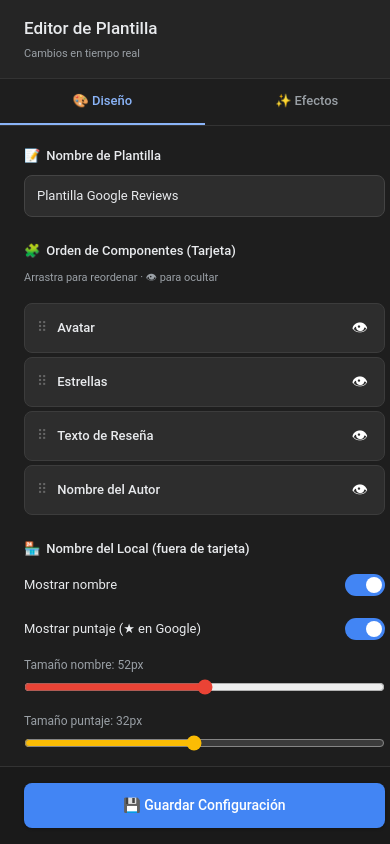
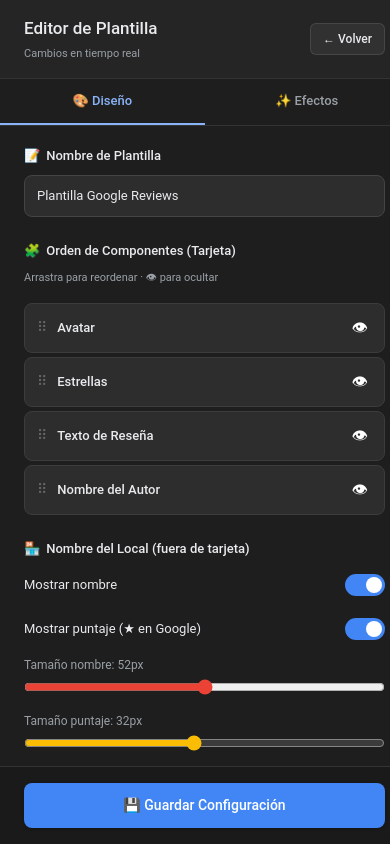
Before and after one commit to leandrovenegas/socialproofreel, a Next.js app: page /dashboard/editor in a window 390 px wide. Built offline with nearby package versions, Linux system fonts and the light colour scheme; no server answers; the database is empty.

Commit message:
reparando link

```diff
--- /dev/null
+++ b/app/dashboard/DashboardNav.tsx
@@ -0,0 +1,146 @@
+'use client';
+
+import { useState } from 'react';
+import Link from 'next/link';
+import { usePathname } from 'next/navigation';
+
+const navItems = [
+  { href: '/dashboard', label: 'Monitor', icon: '🎬' },
+  { href: '/dashboard/leads', label: 'Leads', icon: '👥' },
+  { href: '/dashboard/crm', label: 'CRM', icon: '💼' },
+  { href: '/dashboard/outreach', label: 'Outreach', icon: '💬' },
+  { href: '/dashboard/rubros', label: 'Rubros', icon: '🏷️' },
+  { href: '/dashboard/queue', label: 'Cola', icon: '📋' },
+  { href: '/dashboard/settings', label: 'Ajustes', icon: '⚙️' },
+];
+
+export default function DashboardNav() {
+  const pathname = usePathname();
+  const [isOpen, setIsOpen] = useState(false);
+
+  // No renderizar el menú si estamos en el editor de video
+  if (pathname === '/dashboard/editor') {
+    return null;
+  }
+
+  return (
+    <nav className="sticky top-0 z-50 w-full border-b border-white/10 bg-slate-950/80 backdrop-blur-md">
+      <div className="max-w-7xl mx-auto px-4 sm:px-6 lg:px-8">
+        <div className="flex items-center justify-between h-16">
+          {/* Logo y Branding */}
+          <div className="flex items-center">
+            <Link
+              href="/dashboard"
+              className="flex items-center gap-2 font-extrabold text-white text-lg tracking-tight hover:opacity-90 transition-opacity"
+            >
+              <span className="text-xl">🎬</span>
+              <span>
+                SocialProof<span className="bg-gradient-to-r from-blue-400 to-indigo-400 bg-clip-text text-transparent">REEL</span>
+              </span>
+            </Link>
+          </div>
+
+          {/* Menú de navegación Desktop */}
+          <div className="hidden md:flex items-center gap-1.5">
+            {navItems.map((item) => {
+              const isActive = item.href === '/dashboard'
+                ? pathname === '/dashboard'
+                : pathname.startsWith(item.href);
+
+              return (
+                <Link
+                  key={item.href}
+                  href={item.href}
+                  className={`flex items-center gap-1.5 px-3.5 py-2 rounded-lg text-sm font-medium border transition-all duration-200 ${
+                    isActive
+                      ? 'bg-blue-600/10 text-blue-400 border-blue-500/25 shadow-[0_0_12px_rgba(59,130,246,0.08)]'
+                      : 'text-slate-400 border-transparent hover:text-white hover:bg-white/5'
+                  }`}
+                >
+                  <span className="text-base">{item.icon}</span>
+                  <span>{item.label}</span>
+                </Link>
+              );
+            })}
+          </div>
+
+          {/* Botón de Acción Principal Desktop */}
+          <div className="hidden md:flex items-center">
+            <Link
+              href="/dashboard/editor"
+              className="flex items-center gap-1.5 px-4 py-2 rounded-lg text-sm font-semibold text-white bg-gradient-to-r from-blue-600 to-indigo-600 hover:from-blue-500 hover:to-indigo-500 shadow-md shadow-blue-500/10 transition-all duration-200 hover:scale-[1.02] active:scale-[0.98]"
+            >
+              <span>🎨</span>
+              <span>Editor</span>
+            </Link>
+          </div>
+
+          {/* Botón de Menú Mobile (Hamburger) */}
+          <div className="flex md:hidden">
+            <button
+              onClick={() => setIsOpen(!isOpen)}
+              type="button"
+              className="inline-flex items-center justify-center p-2 rounded-lg text-slate-400 hover:text-white hover:bg-slate-900 focus:outline-none transition-colors border border-transparent hover:border-white/5"
+              aria-controls="mobile-menu"
+              aria-expanded="false"
+            >
+              <span className="sr-only">Abrir menú principal</span>
+              {!isOpen ? (
+                <svg className="block h-6 w-6" fill="none" viewBox="0 0 24 24" stroke="currentColor">
+                  <path strokeLinecap="round" strokeLinejoin="round" strokeWidth="2" d="M4 6h16M4 12h16M4 18h16" />
+                </svg>
+              ) : (
+                <svg className="block h-6 w-6" fill="none" viewBox="0 0 24 24" stroke="currentColor">
+                  <path strokeLinecap="round" strokeLinejoin="round" strokeWidth="2" d="M6 18L18 6M6 6l12 12" />
+                </svg>
+              )}
+            </button>
+          </div>
+        </div>
+      </div>
+
+      {/* Menú Mobile desplegable */}
+      <div
+        className={`md:hidden overflow-hidden transition-all duration-300 ease-in-out border-b border-white/5 bg-slate-950/95 ${
+          isOpen ? 'max-h-96 opacity-100 py-3' : 'max-h-0 opacity-0 pointer-events-none'
+        }`}
+        id="mobile-menu"
+      >
+        <div className="px-2 space-y-1">
+          {navItems.map((item) => {
+            const isActive = item.href === '/dashboard'
+              ? pathname === '/dashboard'
+              : pathname.startsWith(item.href);
+
+            return (
+              <Link
+                key={item.href}
+                href={item.href}
+                onClick={() => setIsOpen(false)}
+                className={`flex items-center gap-3 px-4 py-2.5 rounded-lg text-base font-medium border transition-all ${
+                  isActive
+                    ? 'bg-blue-600/10 text-blue-400 border-blue-500/25 shadow-sm'
+                    : 'text-slate-400 border-transparent hover:text-white hover:bg-white/5'
+                }`}
+              >
+                <span>{item.icon}</span>
+                <span>{item.label}</span>
+              </Link>
+            );
+          })}
+
+          <div className="border-t border-white/10 my-3 pt-3 px-2">
+            <Link
+              href="/dashboard/editor"
+              onClick={() => setIsOpen(false)}
+              className="flex items-center justify-center gap-2 w-full px-4 py-2.5 rounded-lg text-base font-semibold text-white bg-gradient-to-r from-blue-600 to-indigo-600 shadow-md transition-all active:scale-95"
+            >
+              <span>🎨</span>
+              <span>Ir al Editor de Video</span>
+            </Link>
+          </div>
+        </div>
+      </div>
+    </nav>
+  );
+}
--- a/app/dashboard/editor/EditorClient.tsx
+++ b/app/dashboard/editor/EditorClient.tsx
@@ -1,6 +1,7 @@
 'use client';
 import React, { useState, useRef, useEffect } from 'react';
 import dynamic from 'next/dynamic';
+import Link from 'next/link';
 import { supabase } from '@/lib/supabase/client';
 import type { ComponentItem, VideoTemplateConfig, EffectsConfig, BusinessNameConfig } from '@/components/remotion/VideoTemplate';
 
@@ -143,9 +144,36 @@ export default function EditorClient() {
         display: 'flex', flexDirection: 'column', height: '100%',
       }}>
         {/* Header */}
-        <div style={{ padding: '16px 24px', borderBottom: '1px solid #333', background: '#252525' }}>
-          <h2 style={{ margin: 0, fontSize: '17px', fontWeight: 500, color: '#e8eaed' }}>Editor de Plantilla</h2>
-          <p style={{ margin: '4px 0 0', fontSize: '11px', color: '#9aa0a6' }}>Cambios en tiempo real</p>
+        <div style={{ padding: '16px 24px', borderBottom: '1px solid #333', background: '#252525', display: 'flex', justifyContent: 'space-between', alignItems: 'center' }}>
+          <div>
+            <h2 style={{ margin: 0, fontSize: '17px', fontWeight: 500, color: '#e8eaed' }}>Editor de Plantilla</h2>
+            <p style={{ margin: '4px 0 0', fontSize: '11px', color: '#9aa0a6' }}>Cambios en tiempo real</p>
+          </div>
+          <Link
+            href="/dashboard"
+            style={{
+              textDecoration: 'none',
+              background: 'rgba(255,255,255,0.06)',
+              border: '1px solid rgba(255,255,255,0.1)',
+              color: '#e8eaed',
+              padding: '6px 12px',
+              borderRadius: '6px',
+              fontSize: '12px',
+              fontWeight: 500,
+              transition: 'all 0.2s',
+              cursor: 'pointer'
+            }}
+            onMouseEnter={(e) => {
+              e.currentTarget.style.background = 'rgba(255,255,255,0.12)';
+              e.currentTarget.style.borderColor = 'rgba(255,255,255,0.2)';
+            }}
+            onMouseLeave={(e) => {
+              e.currentTarget.style.background = 'rgba(255,255,255,0.06)';
+              e.currentTarget.style.borderColor = 'rgba(255,255,255,0.1)';
+            }}
+          >
+            ← Volver
+          </Link>
         </div>
 
         {/* Tabs */}
--- /dev/null
+++ b/app/dashboard/layout.tsx
@@ -0,0 +1,22 @@
+import React from 'react';
+import DashboardNav from './DashboardNav';
+
+export const metadata = {
+  title: 'Panel de Control | Social Proof Reel',
+  description: 'Administra tus testimonios y genera videos dinámicos a partir de tus reseñas de Google.',
+};
+
+export default function DashboardLayout({
+  children,
+}: {
+  children: React.ReactNode;
+}) {
+  return (
+    <div className="flex flex-col min-h-screen bg-[#020617]">
+      <DashboardNav />
+      <div className="flex-grow w-full">
+        {children}
+      </div>
+    </div>
+  );
+}
--- a/app/dashboard/page.tsx
+++ b/app/dashboard/page.tsx
@@ -1,49 +1,118 @@
 import QueueMonitor from "./QueueMonitor";
 import Link from "next/link";
 
+const quickLinks = [
+  {
+    href: "/dashboard/leads",
+    title: "Base de Leads",
+    description: "Gestiona los testimonios recolectados de tus clientes.",
+    icon: "👥",
+    color: "from-blue-500/10 to-indigo-500/10 border-blue-500/20 text-blue-400",
+  },
+  {
+    href: "/dashboard/crm",
+    title: "CRM Leads",
+    description: "Flujo de prospección y estado del pipeline en tiempo real.",
+    icon: "💼",
+    color: "from-emerald-500/10 to-teal-500/10 border-emerald-500/20 text-emerald-400",
+  },
+  {
+    href: "/dashboard/outreach",
+    title: "Outreach WA",
+    description: "Envía videos generados automáticamente por WhatsApp.",
+    icon: "💬",
+    color: "from-green-500/10 to-emerald-500/10 border-green-500/20 text-green-400",
+  },
+  {
+    href: "/dashboard/rubros",
+    title: "Rubros / Nichos",
+    description: "Clasifica y organiza prospectos según su sector.",
+    icon: "🏷️",
+    color: "from-amber-500/10 to-orange-500/10 border-amber-500/20 text-amber-400",
+  },
+  {
+    href: "/dashboard/queue",
+    title: "Cola Detallada",
+    description: "Administración completa e histórico de tareas de video.",
+    icon: "📋",
+    color: "from-purple-500/10 to-pink-500/10 border-purple-500/20 text-purple-400",
+  },
+  {
+    href: "/dashboard/editor",
+    title: "Editor de Plantilla",
+    description: "Ajusta diseños, colores y efectos en tiempo real.",
+    icon: "🎨",
+    color: "from-indigo-500/10 to-purple-500/10 border-indigo-500/20 text-indigo-400",
+  },
+  {
+    href: "/dashboard/settings",
+    title: "Ajustes de Marca",
+    description: "Configura tipografía y branding general del lienzo.",
+    icon: "⚙️",
+    color: "from-slate-500/10 to-slate-700/10 border-slate-500/20 text-slate-400",
+  },
+];
+
 export default function DashboardPage() {
   return (
-    <div className="max-w-6xl mx-auto p-4 md:p-8">
-      <div className="flex flex-col md:flex-row md:items-center justify-between gap-4 mb-8">
-        <div>
-          <h1 className="text-3xl font-bold text-white tracking-tight">Generation Queue</h1>
-          <p className="text-slate-400 mt-2 text-lg">Monitor and review your synthesized video assets in real-time.</p>
-        </div>
+    <div className="max-w-7xl mx-auto p-4 md:p-8 space-y-10">
+      {/* Header Sección Principal */}
+      <div className="border-b border-white/5 pb-6">
+        <h1 className="text-3xl font-extrabold text-white tracking-tight sm:text-4xl bg-gradient-to-r from-white via-slate-100 to-slate-400 bg-clip-text text-transparent">
+          Panel de Control
+        </h1>
+        <p className="text-slate-400 mt-2 text-lg">
+          Genera, monitorea y distribuye reels dinámicos a partir de reseñas de Google Maps.
+        </p>
+      </div>
 
-        {/* Actions / Navigation */}
-        <div className="flex gap-3">
-          <Link
-            href="/dashboard/leads"
-            className="inline-flex items-center justify-center px-5 py-2.5 bg-[#020617] text-white border border-white/10 rounded-lg hover:bg-slate-900 transition-colors shadow-sm font-medium"
-          >
-            <svg className="w-4 h-4 mr-2 text-slate-400" fill="none" viewBox="0 0 24 24" stroke="currentColor">
-              <path strokeLinecap="round" strokeLinejoin="round" strokeWidth={2} d="M12 4.354a4 4 0 110 5.292M15 21H3v-1a6 6 0 0112 0v1zm0 0h6v-1a6 6 0 00-9-5.197M13 7a4 4 0 11-8 0 4 4 0 018 0z" />
-            </svg>
-            Leads
-          </Link>
-          <Link
-            href="/dashboard/crm"
-            className="inline-flex items-center justify-center px-5 py-2.5 bg-[#020617] text-white border border-white/10 rounded-lg hover:bg-slate-900 transition-colors shadow-sm font-medium"
-          >
-            <svg className="w-4 h-4 mr-2 text-slate-400" fill="none" viewBox="0 0 24 24" stroke="currentColor">
-              <path strokeLinecap="round" strokeLinejoin="round" strokeWidth={2} d="M9 5H7a2 2 0 00-2 2v12a2 2 0 002 2h10a2 2 0 002-2V7a2 2 0 00-2-2h-2M9 5a2 2 0 002 2h2a2 2 0 002-2M9 5a2 2 0 012-2h2a2 2 0 012 2m-3 7h3m-3 4h3m-6-4h.01M9 16h.01" />
-            </svg>
-            CRM Leads
-          </Link>
-          <Link
-            href="/dashboard/settings"
-            className="inline-flex items-center justify-center px-5 py-2.5 bg-[#020617] text-white border border-white/10 rounded-lg hover:bg-slate-900 transition-colors shadow-sm font-medium"
-          >
-            <svg className="w-4 h-4 mr-2 text-slate-400" fill="none" viewBox="0 0 24 24" stroke="currentColor">
-              <path strokeLinecap="round" strokeLinejoin="round" strokeWidth={2} d="M10.325 4.317c.426-1.756 2.924-1.756 3.35 0a1.724 1.724 0 002.573 1.066c1.543-.94 3.31.826 2.37 2.37a1.724 1.724 0 001.065 2.572c1.756.426 1.756 2.924 0 3.35a1.724 1.724 0 00-1.066 2.573c.94 1.543-.826 3.31-2.37 2.37a1.724 1.724 0 00-2.572 1.065c-.426 1.756-2.924 1.756-3.35 0a1.724 1.724 0 00-2.573-1.066c-1.543.94-3.31-.826-2.37-2.37a1.724 1.724 0 00-1.065-2.572c-1.756-.426-1.756-2.924 0-3.35a1.724 1.724 0 001.066-2.573c-.94-1.543.826-3.31 2.37-2.37.996.608 2.296.07 2.572-1.065z" />
-              <path strokeLinecap="round" strokeLinejoin="round" strokeWidth={2} d="M15 12a3 3 0 11-6 0 3 3 0 016 0z" />
-            </svg>
-            Settings
-          </Link>
+      {/* Grid de Accesos Directos */}
+      <div>
+        <h2 className="text-xs font-semibold text-slate-500 uppercase tracking-wider mb-4">
+          Accesos Directos a Secciones
+        </h2>
+        <div className="grid grid-cols-1 sm:grid-cols-2 lg:grid-cols-3 xl:grid-cols-4 gap-4">
+          {quickLinks.map((link) => (
+            <Link
+              key={link.href}
+              href={link.href}
+              className={`flex flex-col p-5 rounded-xl border bg-[#020617]/30 backdrop-blur-sm hover:bg-white/[0.02] hover:-translate-y-0.5 hover:shadow-lg transition-all duration-300 group ${link.color}`}
+            >
+              <div className="flex items-center justify-between mb-3">
+                <span className="text-2xl p-2 rounded-lg bg-white/5 group-hover:scale-110 transition-transform">
+                  {link.icon}
+                </span>
+                <span className="text-xs font-medium text-slate-500 group-hover:text-slate-300 transition-colors">
+                  Ir →
+                </span>
+              </div>
+              <h3 className="text-base font-bold text-white mb-1 group-hover:text-blue-400 transition-colors">
+                {link.title}
+              </h3>
+              <p className="text-xs text-slate-400 leading-relaxed">
+                {link.description}
+              </p>
+            </Link>
+          ))}
         </div>
       </div>
 
-      <QueueMonitor />
+      {/* Cola de Renderizado */}
+      <div className="space-y-4 pt-4">
+        <div className="flex items-center justify-between">
+          <h2 className="text-lg font-bold text-white flex items-center gap-2">
+            <span className="animate-pulse w-2.5 h-2.5 rounded-full bg-emerald-500"></span>
+            Monitor de Renderizado Activo
+          </h2>
+          <Link
+            href="/dashboard/queue"
+            className="text-xs font-semibold text-blue-400 hover:text-blue-300 transition-colors"
+          >
+            Ver historial completo →
+          </Link>
+        </div>
+        <QueueMonitor />
+      </div>
     </div>
   );
 }
--- /dev/null
+++ b/next.config.mjs
@@ -0,0 +1,6 @@
+/** @type {import('next').NextConfig} */
+const nextConfig = {
+  allowedDevOrigins: ["192.168.1.18"],
+};
+
+export default nextConfig;
--- a/package.json
+++ b/package.json
@@ -4,13 +4,14 @@
   "private": true,
   "scripts": {
     "dev": "next dev",
-    "build": "next build",
+    "build": "next build --webpack",
     "start": "next start",
     "lint": "eslint"
   },
   "dependencies": {
     "@remotion/player": "^4.0.464",
     "@supabase/supabase-js": "^2.105.4",
+    "lightningcss-win32-x64-msvc": "^1.32.0",
     "next": "16.2.6",
     "react": "19.2.4",
     "react-dom": "19.2.4",
```
Also changed, not shown: next.config.ts (deleted, +0 -7 lines), 1 other file (tests, documents, lock files or other folders).
